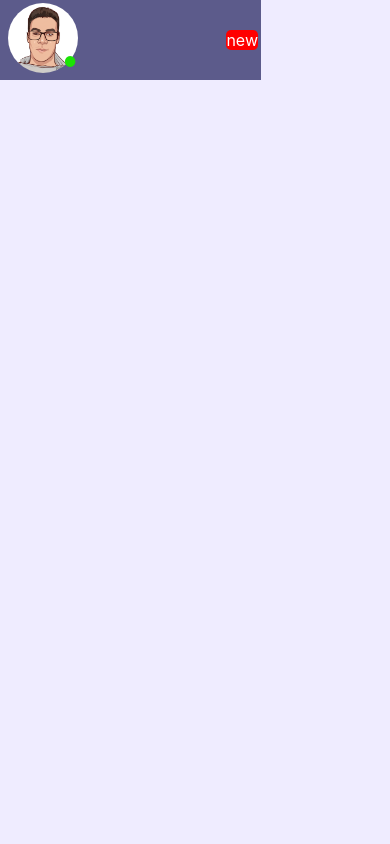
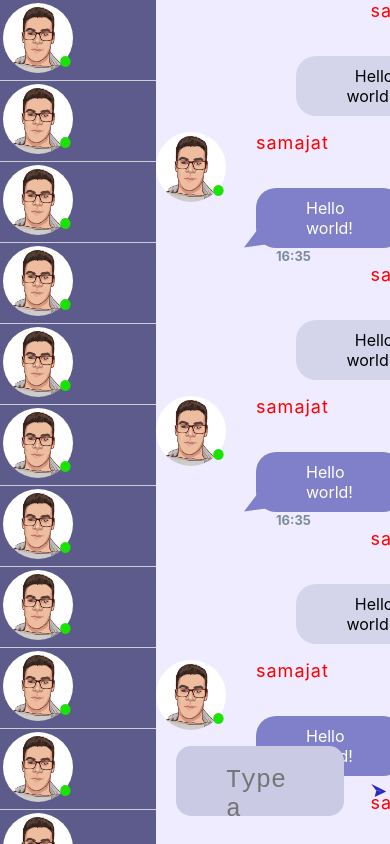
Before and after one commit to soufiane-amt/ft_transcendance, a Next.js app: page / in a window 390 px wide. Built offline with nearby package versions, Linux system fonts and the light colour scheme.

Commit message:
slice changes on message component for the right arranging class , diplalying elements , handling their responsivness

```diff
--- a/components/shared/ChatTextbox/ChatTextbox.module.css
+++ b/components/shared/ChatTextbox/ChatTextbox.module.css
@@ -3,8 +3,8 @@
 
     display: flex;
     position: fixed;
-    bottom: 10px;
-    width: 100%;
+    bottom: 1vh;
+    width: 60%;
 }
 
 .message_input_bar{
--- a/components/shared/DiscussionPanel/DiscussionPanel.module.css
+++ b/components/shared/DiscussionPanel/DiscussionPanel.module.css
@@ -7,12 +7,13 @@
     background-color: #5C5B8B;
     color: white;
     gap:10px;
-    width: 40%;
+    width: 96%;
     height: 80px;
     padding-inline: 2%;
     overflow: hidden;
 
     position: relative;
+    border-bottom: 1px solid #cdcdd5;
 }
 
 
@@ -83,9 +84,5 @@
         display: none;
       }
 
-      .panel_last_part button {
-        display: none;
-
-      }
 
 }
--- a/components/shared/DiscussionPanel/DiscussionPanel.tsx
+++ b/components/shared/DiscussionPanel/DiscussionPanel.tsx
@@ -5,6 +5,7 @@ import TimeStamp from '../TimeStamp/TimeStamp';
 
 const avatar = "/images/avatar.png";
 const panelLastMsg:string = 'The behavior could be thought of as a minimum gutter, as if the gutter is bigger somehow (because of something like justify-content: space-between;) then the gap will only take effect if that space would end up smaller.'
+// const panelLastMsg:string = 'The behavior could '
 
 
 function PaneLastMessage ( {message})
--- a/components/shared/Message/Message.module.css
+++ b/components/shared/Message/Message.module.css
@@ -3,6 +3,8 @@
   flex-direction: row;
   max-width: 50%;
   gap: var(--message_header_body_spacing);
+
+
 }
 
 /*********-Message header section-****************/
@@ -76,7 +78,6 @@
 /***- utils -**/
 
 .message__to_right {
-  position: absolute;
-  right: 0;
+  margin-left: 60%;
   text-align: right;
 }
--- a/pages/index.tsx
+++ b/pages/index.tsx
@@ -4,8 +4,64 @@ import Message from "../components/shared/Message/Message";
 
 export default function Home() {
   return (
-    <div className="name">
-      <DiscussionPanel/>
+    <div className="all">
+      <div className="bar_part">
+        <DiscussionPanel/>
+        <DiscussionPanel/>
+        <DiscussionPanel/>
+        <DiscussionPanel/>
+        <DiscussionPanel/>
+        <DiscussionPanel/>
+        <DiscussionPanel/>
+        <DiscussionPanel/>
+        <DiscussionPanel/>
+        <DiscussionPanel/>
+        <DiscussionPanel/>
+        <DiscussionPanel/>
+        <DiscussionPanel/>
+        <DiscussionPanel/>
+        <DiscussionPanel/>
+        <DiscussionPanel/>
+        <DiscussionPanel/>
+        <DiscussionPanel/>
+        <DiscussionPanel/>
+      </div>
+
+      <div className="chat_field">
+        <Message sentMessage={true}/>
+        <Message sentMessage={false}/>
+        <Message sentMessage={true}/>
+        <Message sentMessage={false}/>
+        <Message sentMessage={true}/>
+        <Message sentMessage={false}/>
+        <Message sentMessage={true}/>
+        <Message sentMessage={false}/>
+        <Message sentMessage={true}/>
+        <Message sentMessage={false}/>
+        <Message sentMessage={true}/>
+        <Message sentMessage={false}/>
+        <Message sentMessage={true}/>
+        <Message sentMessage={true}/>
+        <Message sentMessage={false}/>
+        <Message sentMessage={true}/>
+        <Message sentMessage={false}/>
+        <Message sentMessage={true}/>
+        <Message sentMessage={false}/>
+        <Message sentMessage={true}/>
+        <Message sentMessage={false}/>
+        <Message sentMessage={true}/>
+        <Message sentMessage={false}/>
+        <Message sentMessage={true}/>
+        <Message sentMessage={false}/>
+        <Message sentMessage={true}/>
+
+        <Message sentMessage={false}/>
+        <Message sentMessage={true}/>
+        <Message sentMessage={false}/>
+        <Message sentMessage={true}/>
+        <ChatTextBox/>
+      </div>
     </div>
+
     )
 }
--- a/styles/global.css
+++ b/styles/global.css
@@ -18,6 +18,31 @@ body {
   font-family: -apple-system, BlinkMacSystemFont, Segoe UI, Roboto, Oxygen,
     Ubuntu, Cantarell, Fira Sans, Droid Sans, Helvetica Neue, sans-serif;
   background-color: #efecff;
+  overflow: hidden;
+}
+
+.all {
   display: flex;
-  flex-direction: column;
 }
+.bar_part {
+  width: 40%;
+  height: 100vh;
+  overflow-y: auto;
+
+}
+
+.bar_part::-webkit-scrollbar {
+  width: 0.5em; /* Adjust the width as needed */
+}
+
+
+.chat_field {
+  width: 60%;
+  height: 100vh;
+  overflow: auto;
+
+}
+
+.chat_field::-webkit-scrollbar {
+  width: 0.5em; /* Adjust the width as needed */
+}
```
